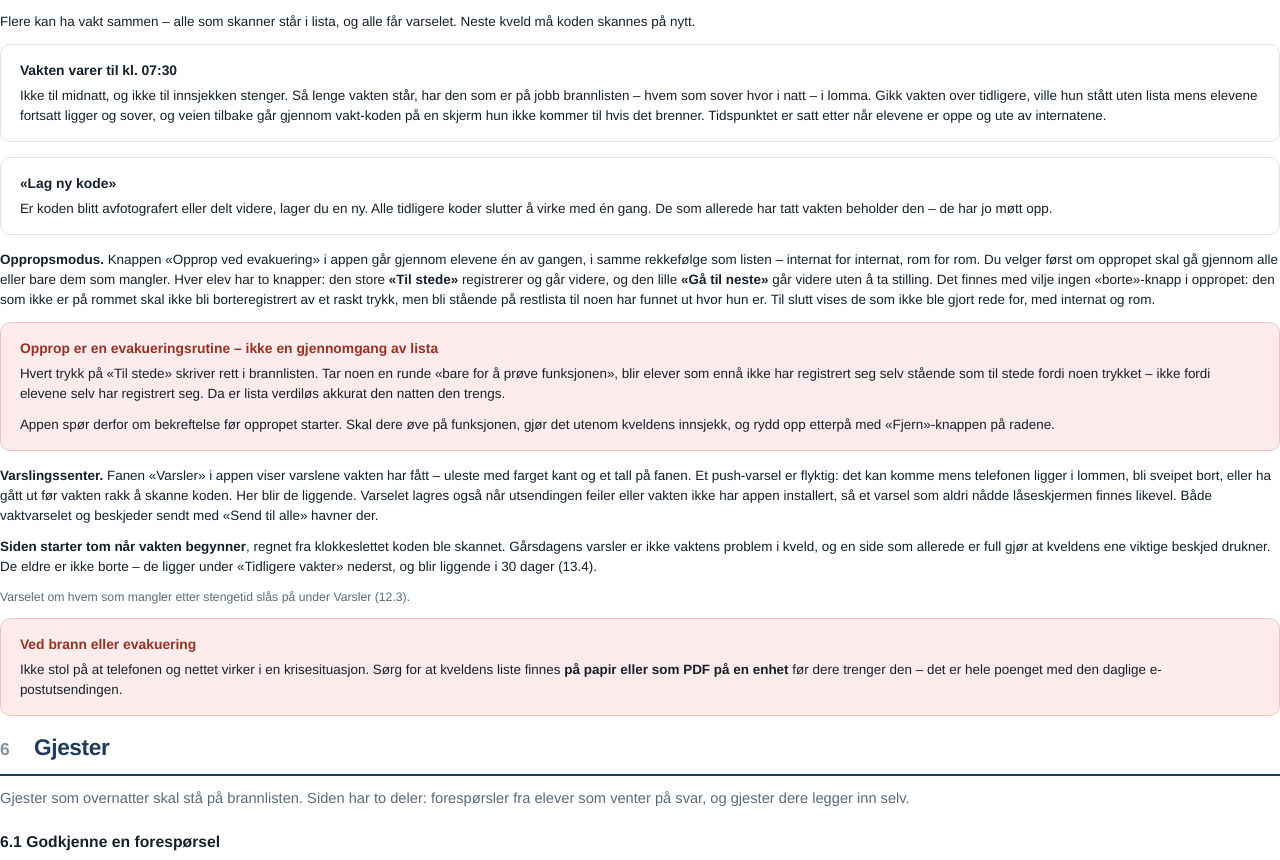
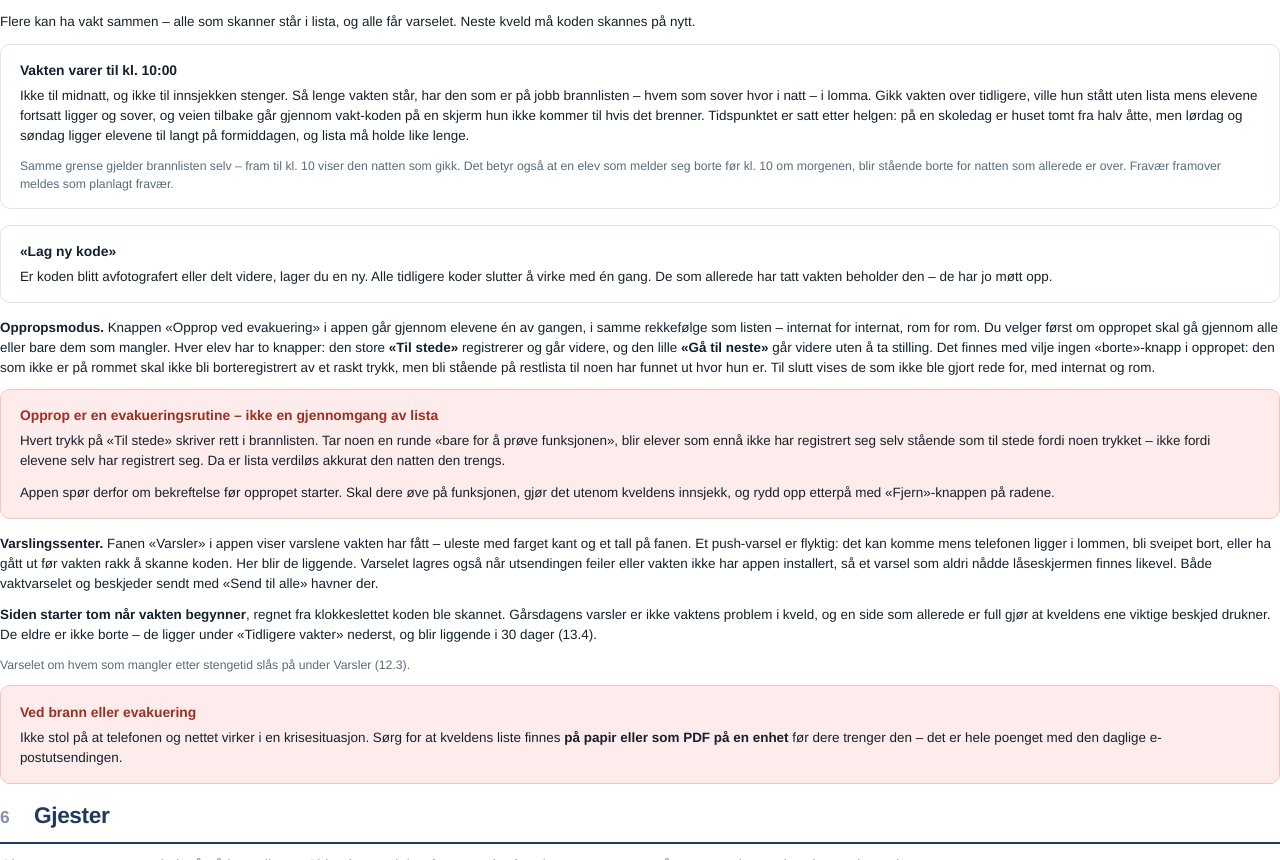
Before and after one commit to mikalhageberg/Kongshaug-Elevapp, a plain HTML site: page docs/adminmanual.html in a window 1280 px wide. Shown: the part 9040-9900 px from the top of the page. Drawn offline with Linux system fonts and the light colour scheme.

Commit message:
La natten vare til kl. 10 – i helgen ligger elevene til da
Overgangen til neste natt lå 07:30, satt etter en skoledag: da er huset
tomt fra halv åtte. Men lørdag og søndag ligger elevene til langt på
formiddagen, og fra 07:30 sto vakten uten lista over hvem som sover hvor –
i de timene huset er fullest, og med veien tilbake gjennom en QR-kode på
en skjerm hun ikke kommer til hvis det brenner.

Grensen er derfor flyttet til 10:00, og gjelder alle dager. Én grense satt
etter den dagen som trenger mest: en grense som holdt på hverdager og
sviktet i helgen ville sviktet nettopp når det gjaldt.

Vakten og brannlisten deler fortsatt samme klokke, med vilje. Det er én
konstant som er endret, NIGHT_HANDOVER_MINUTES i fireWindow.js, og
watchNightDate følger den. Verifisert på grensen 09:59/10:00 for en helg i
sommertid og en hverdag i vintertid, og vakt-koden utløper på samme minutt.

Prisen er at «natten som gikk» nå varer to og en halv time lenger inn i
formiddagen også på skoledager. En elev som melder seg borte kl. 09 blir
stående borte for natten som allerede er over, ikke den som kommer.
Kvitteringen skriver ut hvilken natt det gjaldt, så det er synlig, og
feilen går den trygge veien: eleven står som ikke gjort rede for i kveld,
aldri som feilaktig til stede. Håndboken sier nå at fravær framover meldes
som planlagt fravær.

README-en pekte på WATCH_HANDOVER_MINUTES i fireWatch.js, som ikke finnes
lenger etter at klokkene ble slått sammen. Rettet til der grensen faktisk
står.

Endringen i appen er tekst alene – fingerprinten er uendret fra 1.5.1.

Co-Authored-By: Claude Fable 5.1 <noreply@anthropic.com>

```diff
--- a/docs/adminmanual.html
+++ b/docs/adminmanual.html
@@ -589,8 +589,9 @@
   </ol>
   <p>Flere kan ha vakt sammen – alle som skanner står i lista, og alle får varselet. Neste kveld må koden skannes på nytt.</p>
   <div class="box">
-    <span class="h">Vakten varer til kl. 07:30</span>
-    <p>Ikke til midnatt, og ikke til innsjekken stenger. Så lenge vakten står, har den som er på jobb brannlisten – hvem som sover hvor i natt – i lomma. Gikk vakten over tidligere, ville hun stått uten lista mens elevene fortsatt ligger og sover, og veien tilbake går gjennom vakt-koden på en skjerm hun ikke kommer til hvis det brenner. Tidspunktet er satt etter når elevene er oppe og ute av internatene.</p>
+    <span class="h">Vakten varer til kl. 10:00</span>
+    <p>Ikke til midnatt, og ikke til innsjekken stenger. Så lenge vakten står, har den som er på jobb brannlisten – hvem som sover hvor i natt – i lomma. Gikk vakten over tidligere, ville hun stått uten lista mens elevene fortsatt ligger og sover, og veien tilbake går gjennom vakt-koden på en skjerm hun ikke kommer til hvis det brenner. Tidspunktet er satt etter helgen: på en skoledag er huset tomt fra halv åtte, men lørdag og søndag ligger elevene til langt på formiddagen, og lista må holde like lenge.</p>
+    <p class="note">Samme grense gjelder brannlisten selv – fram til kl. 10 viser den natten som gikk. Det betyr også at en elev som melder seg borte før kl. 10 om morgenen, blir stående borte for natten som allerede er over. Fravær framover meldes som planlagt fravær.</p>
   </div>
   <div class="box">
     <span class="h">«Lag ny kode»</span>
--- a/mobile/src/screens/admin/VaktScreen.js
+++ b/mobile/src/screens/admin/VaktScreen.js
@@ -122,7 +122,7 @@ export default function VaktScreen({ user, onChanged, onLogout }) {
             Du ser brannlisten og kan kjøre opprop. Etter at innsjekken stenger får du
             et varsel med navnene på dem som ikke er gjort rede for.
           </Text>
-          <Text style={styles.kortSmått}>Vakten gjelder til kl. 07:30 i morgen – du har brannlisten så lenge elevene sover. I morgen kveld må koden skannes på nytt.</Text>
+          <Text style={styles.kortSmått}>Vakten gjelder til kl. 10:00 i morgen – du har brannlisten så lenge elevene sover, også i helgen. I morgen kveld må koden skannes på nytt.</Text>
         </Card>
       ) : (
         <Card>
--- a/server/src/fireWatch.js
+++ b/server/src/fireWatch.js
@@ -20,8 +20,8 @@ import { currentNightDate } from './fireWindow.js';
 // Går vakten over mens elevene fortsatt ligger og sover, står den som faktisk
 // er på jobb uten listen i nettopp de minuttene den betyr mest, og veien
 // tilbake går gjennom en QR-kode på en skjerm hun ikke kommer til hvis det
-// brenner. Overgangen ligger derfor 07:30, etter når elevene er oppe og ute av
-// internatene – se NIGHT_HANDOVER_MINUTES i fireWindow.js.
+// brenner. Overgangen ligger derfor 10:00, etter når elevene er oppe og ute av
+// internatene også i helgen – se NIGHT_HANDOVER_MINUTES i fireWindow.js.
 //
 // Det er MED VILJE nøyaktig samme natt som brannlisten bruker, og ikke en egen
 // utregning: da vakten rullet over kl. 06 og lista ved midnatt, hadde vakten
--- a/server/src/routes/firelist.js
+++ b/server/src/routes/firelist.js
@@ -148,7 +148,7 @@ router.post('/away', (req, res) => {
   ).run({ uid: req.auth.sub, night });
 
   // Valgfritt: meld også av middag for i dag. Middag føres på kalenderdatoen,
-  // ikke på natten – natten varer til 07:30, så mellom midnatt og da ville
+  // ikke på natten – natten varer til 10:00, så mellom midnatt og da ville
   // «i dag» ellers blitt gårsdagens middag, som for lengst er servert. Resten
   // av middagshåndteringen bruker todayDate (se routes/dinner.js).
   const dinnerDate = todayDate();
```
Also changed, not shown: server/src/fireWindow.js (+11 -5 lines), README.md, 1 other file.
